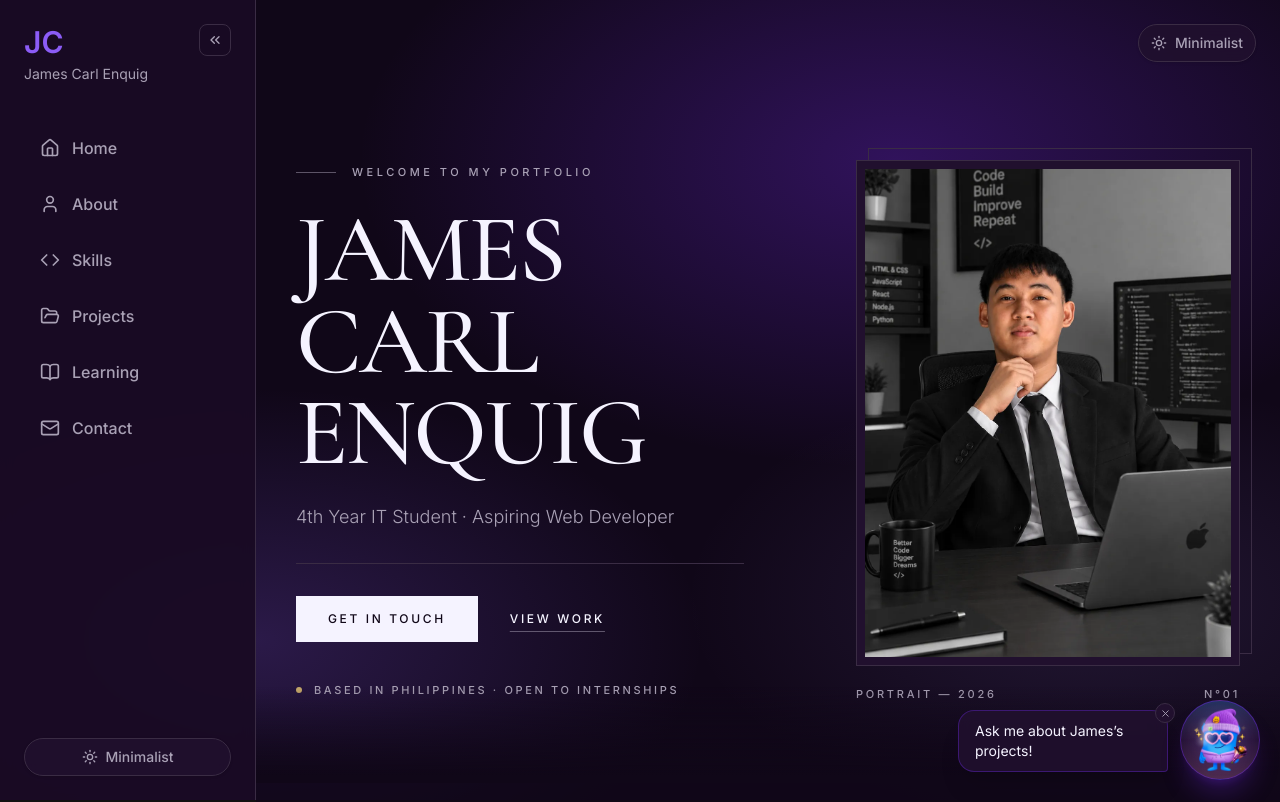
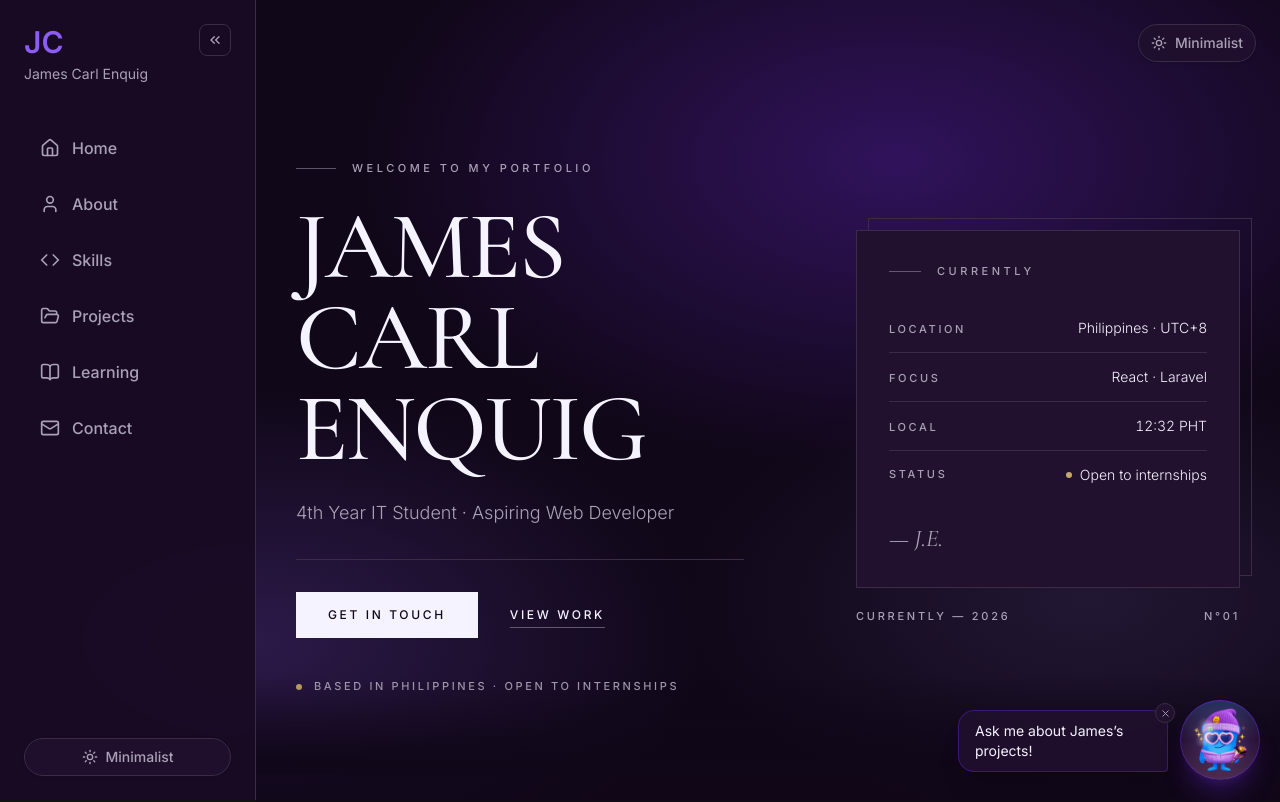
Before and after one commit to Jamesss09/Portfolio, a React (Vite) app in the folder my-portfolio/: page / in a window 1280 px wide. Shown: the top 802 px of the page. Built offline with nearby package versions, Linux system fonts and the light colour scheme.

Commit message:
Replace Hero portrait with Currently card to avoid About duplication

```diff
--- a/my-portfolio/src/components/ui/hero-1.tsx
+++ b/my-portfolio/src/components/ui/hero-1.tsx
@@ -1,7 +1,6 @@
 "use client";
 
-import type { ReactNode } from "react";
-import profile from "@/assets/Profile.webp";
+import { useEffect, useState, type ReactNode } from "react";
 
 interface HeroProps {
   eyebrow?: string;
@@ -12,6 +11,26 @@ interface HeroProps {
   /** Extra content rendered inside the hero (e.g. the Jamelet mascot). */
   children?: ReactNode;
 }
+
+function ManilaTime() {
+  const [now, setNow] = useState(() => new Date());
+  useEffect(() => {
+    const id = setInterval(() => setNow(new Date()), 1000);
+    return () => clearInterval(id);
+  }, []);
+  const time = new Intl.DateTimeFormat("en-PH", {
+    hour: "2-digit",
+    minute: "2-digit",
+    hour12: false,
+    timeZone: "Asia/Manila",
+  }).format(now);
+  return <span className="tabular-nums">{time} PHT</span>;
+}
+
+const currentlyRows = [
+  { label: "Location", value: "Philippines · UTC+8" },
+  { label: "Focus", value: "React · Laravel" },
+] as const;
 
 export function Hero({
   eyebrow = "Innovate Without Limits",
@@ -96,7 +115,7 @@ export function Hero({
           </p>
         </div>
 
-        {/* ——— Framed portrait ——— */}
+        {/* ——— Currently card ——— */}
         <figure
           className="animate-fade-in mx-auto w-full max-w-sm opacity-0 md:mx-0 md:ml-auto"
           style={{ animationDelay: "300ms" }}
@@ -106,17 +125,49 @@ export function Hero({
               aria-hidden
               className="absolute -right-3 -top-3 h-full w-full border border-border"
             />
-            <div className="relative border border-border bg-bg-card p-2">
-              <img
-                src={profile}
-                alt="Portrait of James Carl Enquig"
-                className="aspect-[3/4] w-full object-cover"
-                loading="eager"
-              />
+            <div className="relative border border-border bg-bg-card p-8">
+              <div className="flex items-center gap-4">
+                <span aria-hidden className="h-px w-8 bg-text-secondary/50" />
+                <span className="text-[11px] font-medium uppercase tracking-[0.32em] text-text-secondary">
+                  Currently
+                </span>
+              </div>
+
+              <dl className="mt-6 divide-y divide-border">
+                {currentlyRows.map((row) => (
+                  <div key={row.label} className="flex items-baseline justify-between gap-6 py-3.5">
+                    <dt className="text-[11px] font-medium uppercase tracking-[0.24em] text-text-secondary">
+                      {row.label}
+                    </dt>
+                    <dd className="text-sm font-light text-text-primary">{row.value}</dd>
+                  </div>
+                ))}
+                <div className="flex items-baseline justify-between gap-6 py-3.5">
+                  <dt className="text-[11px] font-medium uppercase tracking-[0.24em] text-text-secondary">
+                    Local
+                  </dt>
+                  <dd className="text-sm font-light text-text-primary">
+                    <ManilaTime />
+                  </dd>
+                </div>
+                <div className="flex items-baseline justify-between gap-6 py-3.5">
+                  <dt className="text-[11px] font-medium uppercase tracking-[0.24em] text-text-secondary">
+                    Status
+                  </dt>
+                  <dd className="flex items-center gap-2 text-sm font-light text-text-primary">
+                    <span aria-hidden className="inline-block h-1.5 w-1.5 rounded-full bg-[#c4a76a]" />
+                    Open to internships
+                  </dd>
+                </div>
+              </dl>
+
+              <p className="mt-6 font-display text-2xl italic text-text-secondary">
+                — J.E.
+              </p>
             </div>
           </div>
           <figcaption className="mt-5 flex items-center justify-between text-[11px] font-medium uppercase tracking-[0.25em] text-text-secondary">
-            <span>Portrait — 2026</span>
+            <span>Currently — 2026</span>
             <span>N°01</span>
           </figcaption>
         </figure>
```
